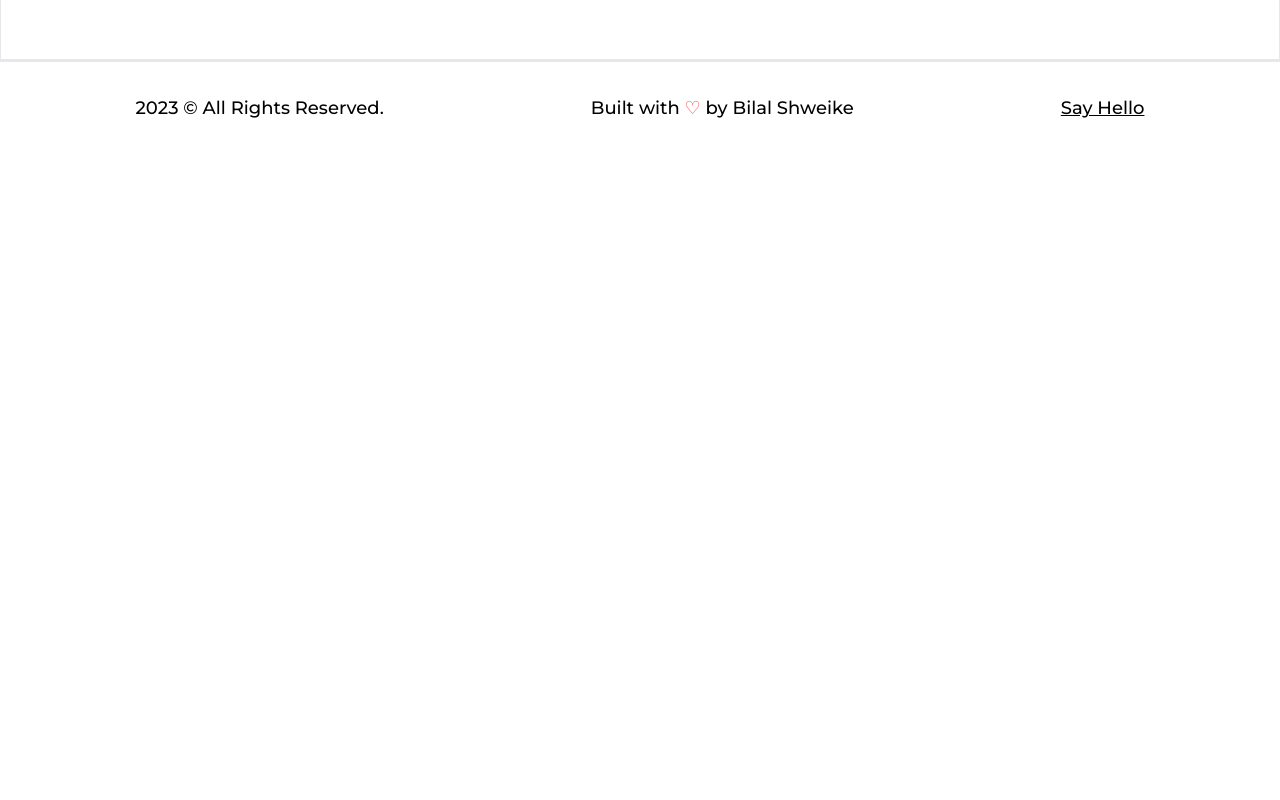
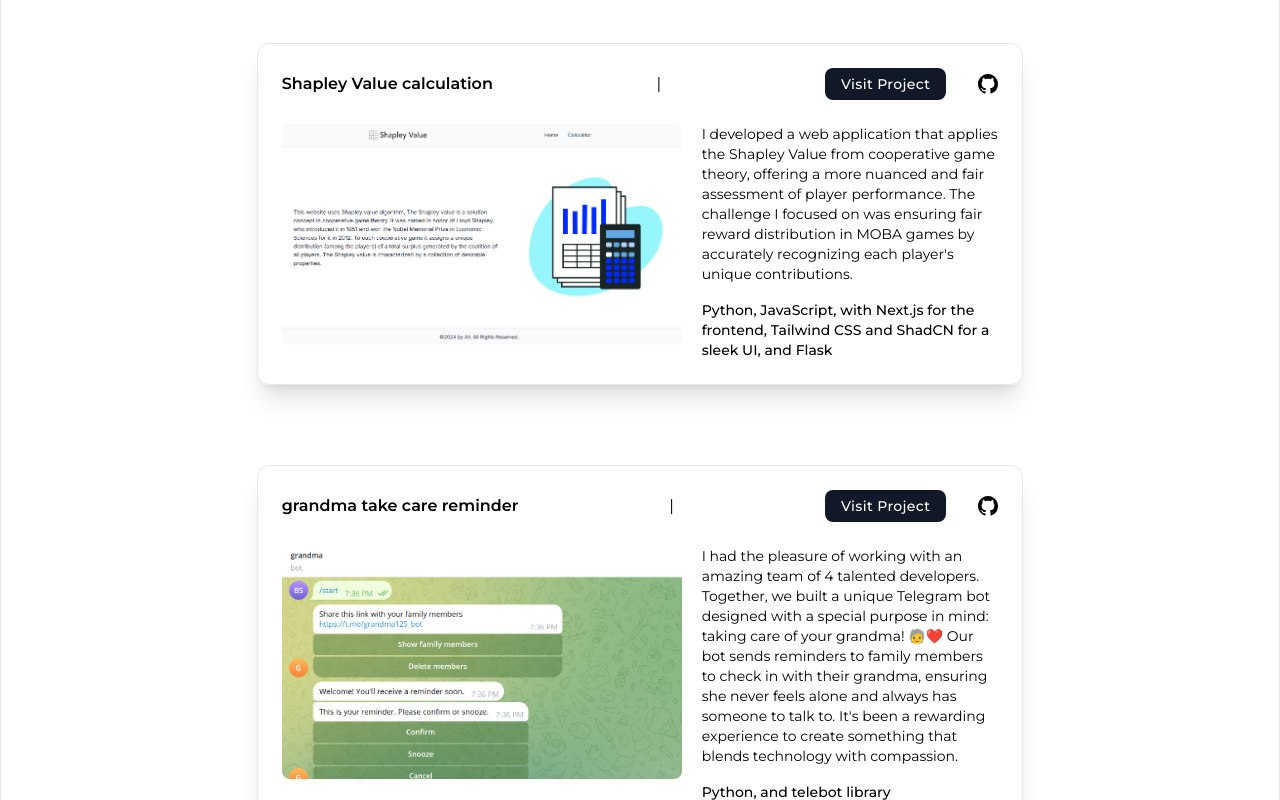
Before and after one commit to BilalSh10/Portfolio, a Next.js app: page /projects in a window 1280 px wide. Shown: the part 2160-2960 px from the top of the page. Before the commit the page ends 2314 px from the top, so only its background shows below. Built offline with nearby package versions, Linux system fonts and the light colour scheme.

Commit message:
add two more projects

```diff
--- a/src/app/components/ProjectsSection.tsx
+++ b/src/app/components/ProjectsSection.tsx
@@ -18,7 +18,7 @@ const ProjectsSection = () => {
           Imagination surpasses knowledge!
         </h1>
       </div>
-      <div className="flex flex-col justify-center items-center border gap-20 p-16 pb-24 phone:pb-16 phone:p-10">
+      <div className="flex flex-col items-center justify-center grid-flow-row border gap-20 p-16 pb-24 phone:pb-16 phone:p-10">
         {projects.map((project, index) => {
           return (
             <div
--- a/src/app/components/projects.json
+++ b/src/app/components/projects.json
@@ -30,5 +30,21 @@
     "image": "/projectsImages/project3.png",
     "description": "A website that allow users to pick random teams from a list of Big football teams with a score for each team and an input fields to allow them to put their name on it to make random teams between them the perpose of this project to let people to play fifa game with their friends and to challange them fairly.",
     "technologies": "Next Js, JavaScript and CSS"
+  },
+  {
+    "name": "Shapley Value calculation",
+    "website_url": "/",
+    "github_url": "https://github.com/BilalSh10/Shapley_value",
+    "image": "/projectsImages/shapley_value.png",
+    "description": "I developed a web application that applies the Shapley Value from cooperative game theory, offering a more nuanced and fair assessment of player performance. The challenge I focused on was ensuring fair reward distribution in MOBA games by accurately recognizing each player's unique contributions.",
+    "technologies": "Python, JavaScript, with Next.js for the frontend, Tailwind CSS and ShadCN for a sleek UI, and Flask"
+  },
+  {
+    "name": "grandma take care reminder",
+    "website_url": "https://t.me/grandma125_bot",
+    "github_url": "https://github.com/grurniClasses/devboost1-telegram-bot-hackathon-team7",
+    "image": "/projectsImages/telegram_bot_grandma.png",
+    "description": " I had the pleasure of working with an amazing team of 4 talented developers. Together, we built a unique Telegram bot designed with a special purpose in mind: taking care of your grandma! 🧓❤️ Our bot sends reminders to family members to check in with their grandma, ensuring she never feels alone and always has someone to talk to. It's been a rewarding experience to create something that blends technology with compassion.",
+    "technologies": "Python, and telebot library"
   }
 ]
```
Also changed, not shown: public/projectsImages/shapley_value.png (added), public/projectsImages/telegram_bot_grandma.png (added).
